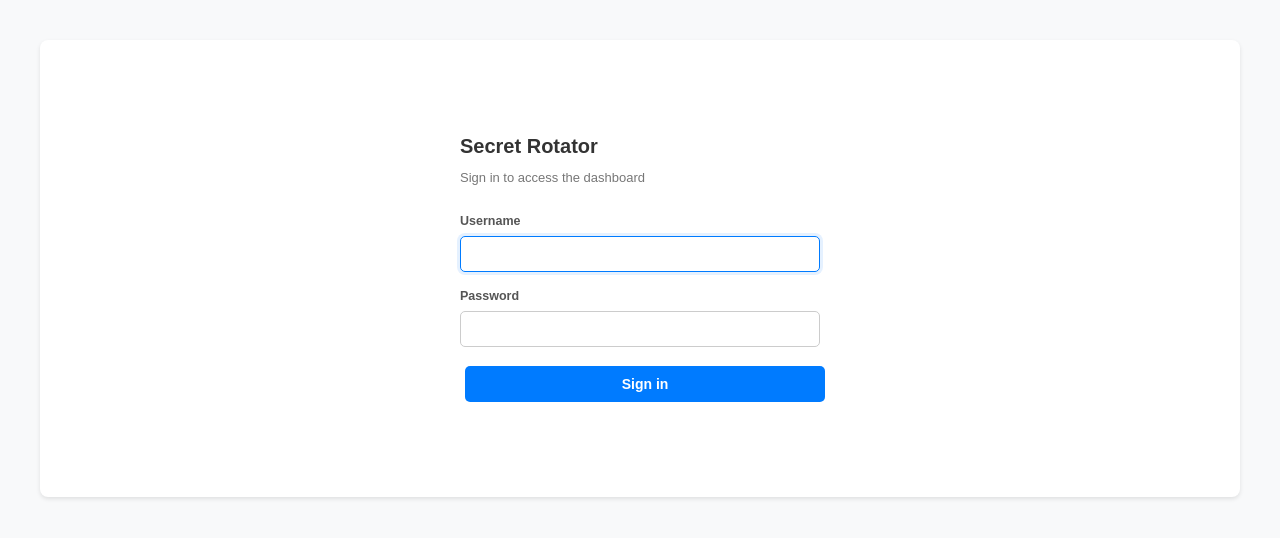
After one commit to othaime-en/secret-rotator, a Flask app: template src/secret_rotator/web/templates/login.html in a window 1280 px wide. The commit adds this page. Shown: the top 538 px of the page. Run offline with Flask 3, Linux system fonts and the light colour scheme; the template is opened without the code that fills it, so the values that code supplies are empty; the visitor is signed in with stand-in values (Sample User, id 1).

Commit message:
feat(web): add session-based authentication to the dashboard

```diff
--- a/docker-compose.yml
+++ b/docker-compose.yml
@@ -59,7 +59,7 @@ services:
 
     # Health check
     healthcheck:
-      test: ["CMD", "curl", "-f", "http://localhost:8080/api/status"]
+      test: ["CMD", "curl", "-f", "http://localhost:8080/api/healthz"]
       interval: 30s
       timeout: 10s
       retries: 3
@@ -72,7 +72,6 @@ services:
         max-size: "10m"
         max-file: "3"
 
-    # Network
     networks:
       - secret-rotator-network
 
--- a/src/secret_rotator/web/app.py
+++ b/src/secret_rotator/web/app.py
@@ -7,6 +7,7 @@ registers blueprints, and sets up error handlers.
 
 from flask import Flask, jsonify
 from pathlib import Path
+from datetime import timedelta
 from secret_rotator.utils.logger import logger
 from secret_rotator.web.secret_key import resolve_secret_key
 
@@ -37,15 +38,14 @@ def create_app(rotation_engine, config=None):
         static_url_path='/static'
     )
 
-    # Default configuration. SECRET_KEY is intentionally left unset here
-    # (rather than a hardcoded placeholder) — it's resolved explicitly
-    # below via resolve_secret_key(), which is the single source of
-    # truth for where a real key comes from and what happens if one
-    # isn't configured.
     app.config.update(
         SECRET_KEY=None,
-        JSON_SORT_KEYS=False,  # Preserve order in API responses
+        JSON_SORT_KEYS=False,
         TESTING=False,
+        SESSION_COOKIE_HTTPONLY=True,
+        SESSION_COOKIE_SAMESITE='Lax',
+        SESSION_COOKIE_SECURE=False,
+        PERMANENT_SESSION_LIFETIME=timedelta(hours=12),
     )
 
     # Apply custom configuration (e.g. web.secret_key plumbed through
@@ -62,10 +62,27 @@ def create_app(rotation_engine, config=None):
     app.rotation_engine = rotation_engine
 
     from .routes import dashboard_bp, api_bp, health_bp
+    from .auth import bp as auth_bp, require_login, credentials_configured
 
     app.register_blueprint(dashboard_bp)
     app.register_blueprint(api_bp, url_prefix='/api')
     app.register_blueprint(health_bp, url_prefix='/api')
+    app.register_blueprint(auth_bp)
+
+    app.before_request(require_login)
+
+    if not credentials_configured():
+        import os
+        env = os.getenv("SECRET_ROTATOR_ENV", "development").strip().lower()
+        message = (
+            "No web admin password is configured (web.auth.password_hash "
+            "in config.yaml, or SECRET_ROTATOR_ADMIN_PASSWORD_HASH env "
+            "var). The dashboard will be unreachable until you run: "
+            "secret-rotator --mode set-web-password"
+        )
+        if env == "production":
+            raise RuntimeError(message)
+        logger.warning(message)
 
     register_error_handlers(app)
 
--- /dev/null
+++ b/src/secret_rotator/web/auth.py
@@ -0,0 +1,147 @@
+"""
+Session-based authentication for the Secret Rotator web dashboard.
+"""
+
+import os
+import time
+
+from flask import (
+    Blueprint,
+    current_app,
+    jsonify,
+    redirect,
+    render_template,
+    request,
+    session,
+    url_for,
+)
+from werkzeug.security import check_password_hash, generate_password_hash
+
+from secret_rotator.config.settings import settings
+from secret_rotator.utils.logger import logger
+
+bp = Blueprint("auth", __name__)
+
+# Endpoints that must remain reachable without a session. Keep this list
+# as small as possible — anything added here is unauthenticated by
+# definition.
+EXEMPT_ENDPOINTS = {
+    "auth.login",
+    "health.healthz",  # unauthenticated liveness probe for Docker/orchestrators
+    "static",
+}
+
+
+def _get_configured_username() -> str:
+    return os.getenv("SECRET_ROTATOR_ADMIN_USERNAME") or settings.get(
+        "web.auth.username", "admin"
+    )
+
+
+def _get_configured_password_hash():
+    return os.getenv("SECRET_ROTATOR_ADMIN_PASSWORD_HASH") or settings.get(
+        "web.auth.password_hash"
+    )
+
+
+def credentials_configured() -> bool:
+    """True if there's a password hash configured anywhere (env or config)."""
+    return bool(_get_configured_password_hash())
+
+
+def hash_password(plaintext_password: str) -> str:
+    """Hash a plaintext password for storage in config.yaml or an env var.
+
+    Used by `secret-rotator --mode set-web-password` and available for
+    scripting/tests.
+    """
+    return generate_password_hash(plaintext_password)
+
+
+def verify_credentials(username: str, password: str) -> bool:
+    """Check a submitted username/password against the configured admin
+    credentials. Returns False (never raises) for any misconfiguration
+    or mismatch, so callers can treat this as a plain pass/fail check."""
+    configured_hash = _get_configured_password_hash()
+    if not configured_hash:
+        return False
+
+    configured_username = _get_configured_username()
+
+    # check_password_hash uses hmac.compare_digest internally, so the
+    # password comparison itself is constant-time. Still run it even on
+    # a username mismatch (against the real configured hash) so a wrong
+    # username doesn't short-circuit faster than a wrong password would
+    # — a small mitigation against username enumeration via timing.
+    password_ok = check_password_hash(configured_hash, password)
+    username_ok = username == configured_username
+    return username_ok and password_ok
+
+
+def require_login():
+    """Registered as an app-wide before_request hook in app.py.
+
+    Returns None to let the request proceed, or a Flask response to
+    short-circuit it (redirect to /login for page requests, 401 JSON
+    for API requests).
+    """
+    if request.endpoint is None or request.endpoint in EXEMPT_ENDPOINTS:
+        return None
+
+    if session.get("authenticated"):
+        return None
+
+    if request.path.startswith("/api/"):
+        return jsonify({"error": "Authentication required"}), 401
+
+    return redirect(url_for("auth.login", next=request.path))
+
+
+@bp.route("/login", methods=["GET", "POST"])
+def login():
+    error = None
+
+    if request.method == "POST":
+        username = request.form.get("username", "")
+        password = request.form.get("password", "")
+
+        if not credentials_configured():
+            logger.error(
+                "Login attempted but no web admin password is configured. "
+                "Run `secret-rotator --mode set-web-password` to set one."
+            )
+            error = "Login is not configured on this server. Contact your administrator."
+        elif verify_credentials(username, password):
+            session.clear()
+            session["authenticated"] = True
+            session["username"] = username
+            session.permanent = True
+            logger.info(f"Successful web login for user '{username}'")
+
+            next_url = request.form.get("next") or request.args.get("next")
+            # Only ever redirect to a same-site relative path, never an
+            # absolute/external URL, to avoid this becoming an open
+            # redirect.
+            if next_url and next_url.startswith("/") and not next_url.startswith("//"):
+                return redirect(next_url)
+            return redirect(url_for("dashboard.index"))
+        else:
+            logger.warning(f"Failed web login attempt for user '{username!r}'")
+            error = "Invalid username or password"
+            # Small, deliberate delay to add friction against rapid
+            # credential-guessing. Not a substitute for real rate
+            # limiting (tracked separately under S10).
+            time.sleep(0.5)
+
+    return render_template(
+        "login.html", error=error, next=request.args.get("next", "")
+    )
+
+
+@bp.route("/logout", methods=["GET", "POST"])
+def logout():
+    username = session.get("username")
+    session.clear()
+    if username:
+        logger.info(f"User '{username}' logged out")
+    return redirect(url_for("auth.login"))
--- a/src/secret_rotator/web/routes/dashboard.py
+++ b/src/secret_rotator/web/routes/dashboard.py
@@ -5,7 +5,7 @@ This blueprint handles the main user interface, rendering
 Jinja2 templates for the dashboard and related pages.
 """
 
-from flask import Blueprint, render_template, current_app
+from flask import Blueprint, render_template, current_app, session
 from secret_rotator.utils.logger import logger
 
 bp = Blueprint('dashboard', __name__)
@@ -32,7 +32,7 @@ def index():
         'total_rotators': len(engine.rotators),
     }
 
-    return render_template('dashboard.html', stats=stats)
+    return render_template('dashboard.html', stats=stats, username=session.get('username'))
 
 
 @bp.route('/health')
--- /dev/null
+++ b/src/secret_rotator/web/templates/login.html
@@ -0,0 +1,89 @@
+{% extends "base.html" %}
+
+{% block title %}Sign in — Secret Rotation Dashboard{% endblock %}
+
+{% block extra_css %}
+<style>
+    .login-card {
+        max-width: 360px;
+        width: 100%;
+        margin: 60px auto;
+    }
+    .login-card h1 {
+        font-size: 20px;
+        border-bottom: none;
+        padding-bottom: 0;
+        margin-bottom: 6px;
+    }
+    .login-subtitle {
+        color: #777;
+        font-size: 13px;
+        margin-bottom: 22px;
+    }
+    .login-field {
+        margin-bottom: 14px;
+    }
+    .login-field label {
+        display: block;
+        font-size: 12.5px;
+        font-weight: 600;
+        color: #555;
+        margin-bottom: 5px;
+    }
+    .login-field input {
+        width: 100%;
+        padding: 9px 10px;
+        border: 1px solid #ccc;
+        border-radius: 5px;
+        font-size: 14px;
+        box-sizing: border-box;
+    }
+    .login-error {
+        background: #fdecea;
+        color: #9a3e20;
+        border: 1px solid #f3c6bb;
+        padding: 8px 10px;
+        border-radius: 5px;
+        font-size: 13px;
+        margin-bottom: 14px;
+    }
+    .login-submit {
+        width: 100%;
+        padding: 10px;
+        background: #007bff;
+        color: #fff;
+        border: none;
+        border-radius: 5px;
+        font-size: 14px;
+        font-weight: 600;
+        cursor: pointer;
+    }
+    .login-submit:hover {
+        background: #0062cc;
+    }
+</style>
+{% endblock %}
+
+{% block content %}
+<div class="login-card">
+    <h1>Secret Rotator</h1>
+    <div class="login-subtitle">Sign in to access the dashboard</div>
+
+    {% if error %}
+    <div class="login-error">{{ error }}</div>
+    {% endif %}
+
+    <form method="POST" action="{{ url_for('auth.login') }}">
+        <input type="hidden" name="next" value="{{ next }}">
+        <div class="login-field">
+            <label for="username">Username</label>
+            <input type="text" id="username" name="username" autocomplete="username" required autofocus>
+        </div>
+        <div class="login-field">
+            <label for="password">Password</label>
+            <input type="password" id="password" name="password" autocomplete="current-password" required>
+        </div>
+        <button type="submit" class="login-submit">Sign in</button>
+    </form>
+</div>
+{% endblock %}
```
Also changed, not shown: config/config.example.yaml (+12 -1 lines), src/secret_rotator/main.py (+63 -0 lines), src/secret_rotator/web/routes/health.py (+16 -0 lines), src/secret_rotator/web/templates/dashboard.html (+11 -1 lines), tests/test_auth.py (added, +181 -0 lines), 1 other file.
